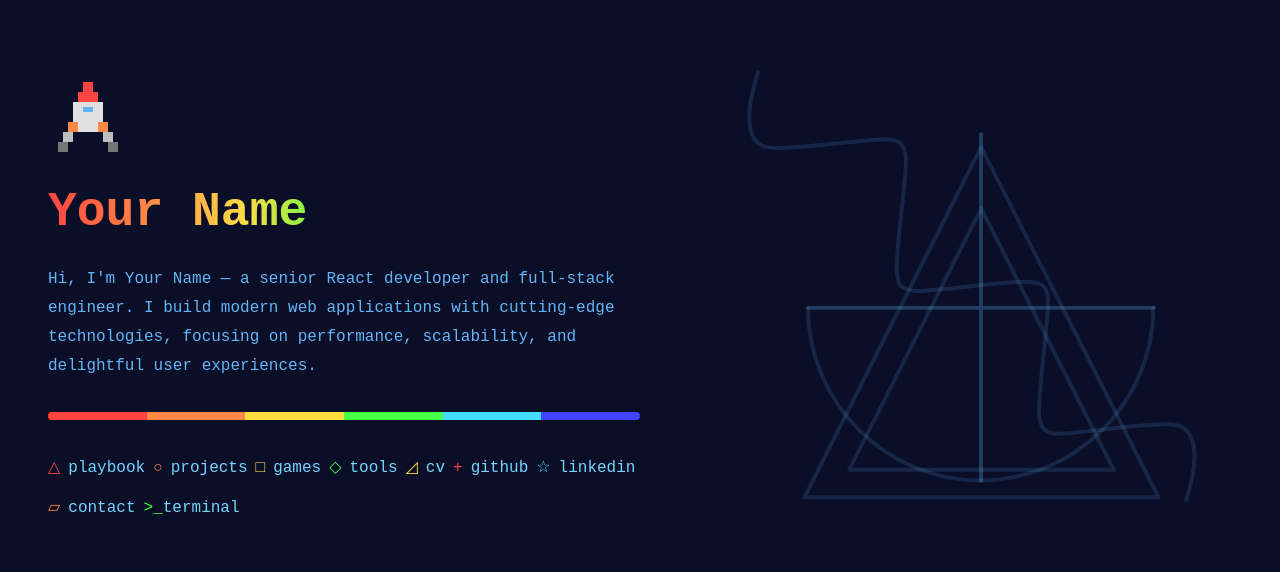
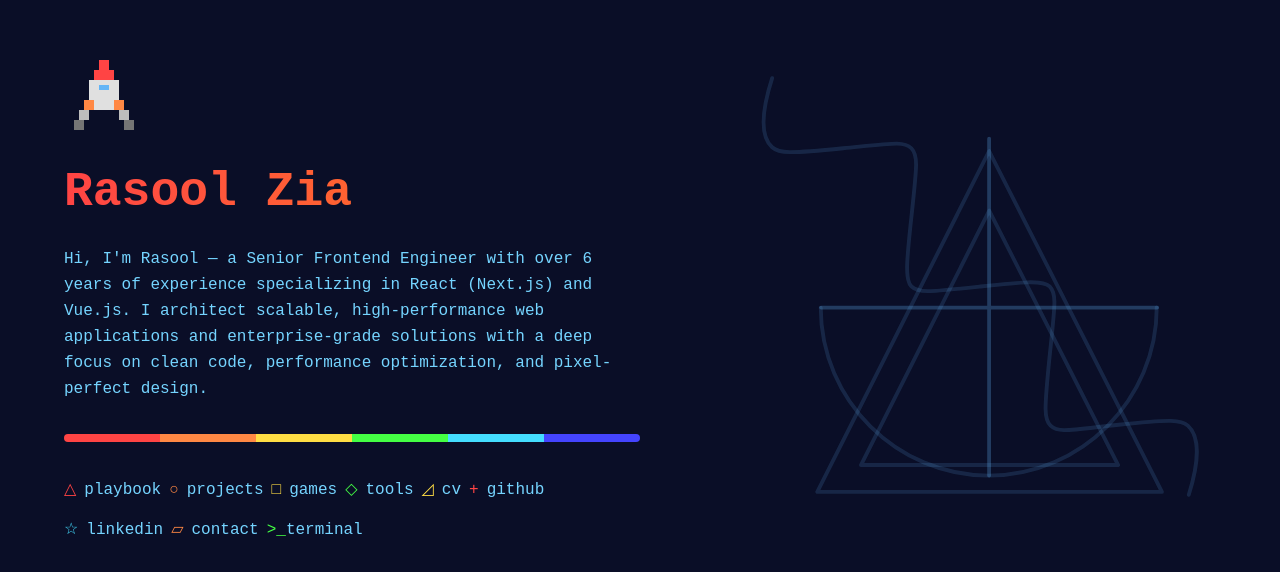
Before and after one commit to rasoolzia/mrzd-portfolio, a React (Vite) app: page / in a window 1280 px wide. Shown: the part 102-674 px from the top of the page. Built offline with nearby package versions, Linux system fonts and the light colour scheme.

Commit message:
feat: update Portfolio

```diff
--- a/src/components/portfolio/Portfolio.tsx
+++ b/src/components/portfolio/Portfolio.tsx
@@ -9,71 +9,35 @@ interface PortfolioProps {
 
 export default function Portfolio({ onShowTerminal }: PortfolioProps) {
    return (
-      <div
-         style={{
-            display: 'flex',
-            minHeight: '100vh',
-            background: '#0a0e27',
-            fontFamily: "'JetBrains Mono', monospace",
-            color: '#8892b0',
-            overflow: 'hidden',
-         }}
-      >
+      <div className="flex min-h-screen overflow-hidden bg-[#0a0e27] font-['JetBrains_Mono',monospace] text-slate-400">
          {/* Left — content */}
-         <div
-            style={{
-               flex: 1,
-               display: 'flex',
-               alignItems: 'center',
-               justifyContent: 'center',
-               padding: '3rem',
-               zIndex: 10,
-               position: 'relative',
-            }}
-         >
-            <div style={{ maxWidth: 600 }}>
+         <section className="relative z-10 flex flex-1 items-center justify-center px-6 py-10 md:px-12 lg:px-16">
+            <div className="max-w-xl">
                <PixelRocket />
 
-               <h1
-                  style={{
-                     background:
-                        'linear-gradient(90deg, #ff4444 0%, #ff8844 16.66%, #ffdd44 33.33%, #44ff44 50%, #44ddff 66.66%, #4444ff 83.33%, #ff44ff 100%)',
-                     WebkitBackgroundClip: 'text',
-                     WebkitTextFillColor: 'transparent',
-                     backgroundClip: 'text',
-                     fontSize: '3rem',
-                     fontWeight: 700,
-                     marginBottom: '1.5rem',
-                     lineHeight: 1.2,
-                  }}
-               >
-                  Your Name
+               <h1 className="mb-6 bg-linear-to-r from-[#ff4444] to-[#ff7b00] bg-clip-text text-4xl font-bold leading-tight text-transparent sm:text-5xl">
+                  Rasool Zia
                </h1>
 
-               <p
-                  style={{
-                     fontSize: '1rem',
-                     lineHeight: 1.8,
-                     marginBottom: '1.5rem',
-                     color: '#64b5f6',
-                  }}
-               >
-                  Hi, I'm Your Name — a senior React developer and full-stack
-                  engineer. I build modern web applications with cutting-edge
-                  technologies, focusing on performance, scalability, and
-                  delightful user experiences.
+               <p className="mb-6 text-sm leading-relaxed text-sky-300 md:text-base">
+                  Hi, I&apos;m Rasool — a Senior Frontend Engineer with over 6
+                  years of experience specializing in React (Next.js) and
+                  Vue.js. I architect scalable, high-performance web
+                  applications and enterprise-grade solutions with a deep focus
+                  on clean code, performance optimization, and pixel-perfect
+                  design.
                </p>
 
                <RainbowDivider />
 
                <NavLinks onShowTerminal={onShowTerminal} />
             </div>
-         </div>
+         </section>
 
          {/* Right — parallax scene */}
-         <div style={{ flex: 1, position: 'relative', overflow: 'hidden' }}>
+         <aside className="flex-1">
             <ParallaxScene />
-         </div>
+         </aside>
       </div>
    );
 }
```
